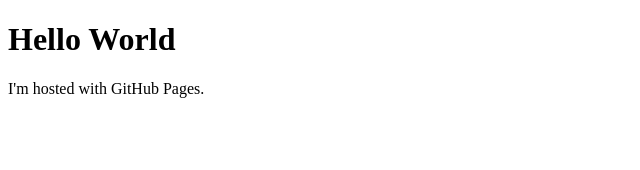
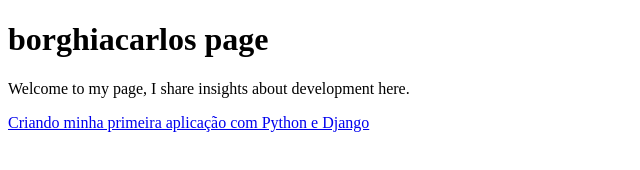
Before and after one commit to borghiacarlos/borghiacarlos.github.io, a plain HTML site: page index.html in a window 1280 px wide. Shown: the whole page, without its empty margins (0-640 px from the left). Drawn offline with Linux system fonts and the light colour scheme.

Commit message:
Update index.html

```diff
--- a/index.html
+++ b/index.html
@@ -1,7 +1,18 @@
 <!DOCTYPE html>
-<html>
+<html lang="pt-br">
+
+<head>
+  <meta charset="UTF-8">
+  <meta name="viewport" content="width=device-width, initial-scale=1.0">
+  <title>borghiacarlos page</title>
+</head>
+
 <body>
-<h1>Hello World</h1>
-<p>I'm hosted with GitHub Pages.</p>
+  <H1>borghiacarlos page</H1>
+  <p>Welcome to my page, I share insights about development here.</p>
+  <a href="https://medium.com/@borghiacarlos/criando-minha-primeira-aplica%C3%A7%C3%A3o-com-django-python-4635d34d5d3d"
+    target="_blank">Criando
+    minha primeira aplicação com Python e Django</a>
 </body>
+
 </html>
```
